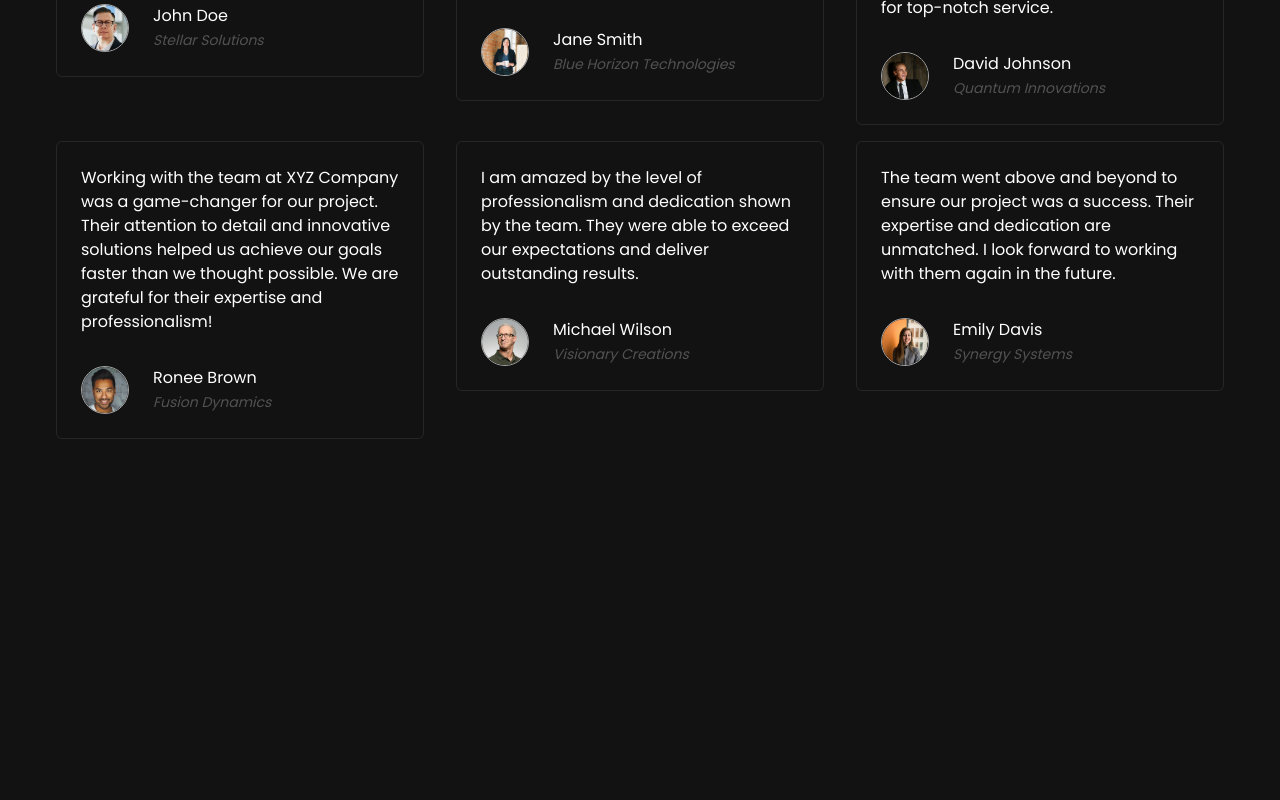
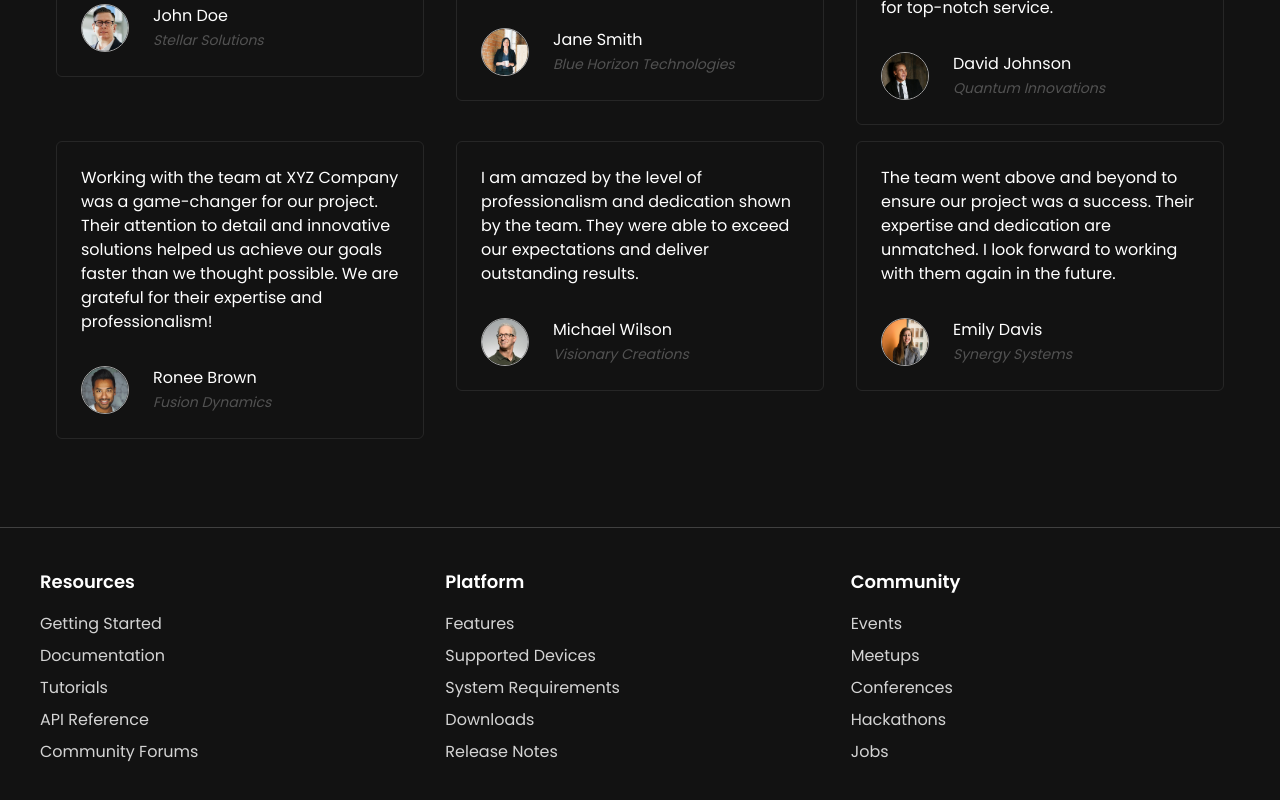
Before and after one commit to rasan3-1416/VirtualReality, a React (Vite) app: page / in a window 1280 px wide. Shown: the part 3583-4383 px from the top of the page. Before the commit the page ends 4030 px from the top, so only its background shows below. Built offline with nearby package versions, Linux system fonts and the light colour scheme.

Commit message:
built: Complete the Footer section

```diff
--- a/src/App.jsx
+++ b/src/App.jsx
@@ -1,4 +1,5 @@
 import FeatureSection from './components/FeatureSection';
+import Footer from './components/Footer';
 import Header from './components/Header';
 import HeroSection from './components/HeroSection';
 import PricingSection from './components/PricingSection';
@@ -16,6 +17,7 @@
         <WorkFlow />
         <PricingSection />
         <Testimonials />
+        <Footer />
       </main>
     </>
   );
--- /dev/null
+++ b/src/components/Footer.jsx
@@ -0,0 +1,56 @@
+import { resourcesLinks, platformLinks, communityLinks } from "../constants";
+
+const Footer = () => {
+    return (
+        <footer className="mt-20 ">
+            <div className="container py-10 border-t border-neutral-700">
+                <div className="grid grid-cols-2 lg:grid-cols-3 gap-4">
+                    <div>
+                        <h3 className="text-lg font-semibold mb-4">
+                            Resources
+                        </h3>
+                        <ul className="space-y-2">
+                            {resourcesLinks.map((link, index) => (
+                                <li key={index}>
+                                    <a className="text-neutral-300 hover:text-white" href={link.href}>
+                                        {link.text}
+                                    </a>
+                                </li>
+                            ))}
+                        </ul>
+                    </div>
+                    <div>
+                        <h3 className="text-lg font-semibold mb-4">
+                            Platform
+                        </h3>
+                        <ul className="space-y-2">
+                            {platformLinks.map((link, index) => (
+                                <li key={index}>
+                                    <a className="text-neutral-300 hover:text-white" href={link.href}>
+                                        {link.text}
+                                    </a>
+                                </li>
+                            ))}
+                        </ul>
+                    </div>
+                    <div>
+                        <h3 className="text-lg font-semibold mb-4">
+                            Community
+                        </h3>
+                        <ul className="space-y-2">
+                            {communityLinks.map((link,index) => (
+                                <li key={index}>
+                                    <a className="text-neutral-300 hover:text-white" href={link.href}>
+                                        {link.text}
+                                    </a>
+                                </li>
+                            ))}
+                        </ul>
+                    </div>
+                </div>
+            </div>
+        </footer>
+    );
+};
+
+export default Footer;
```
